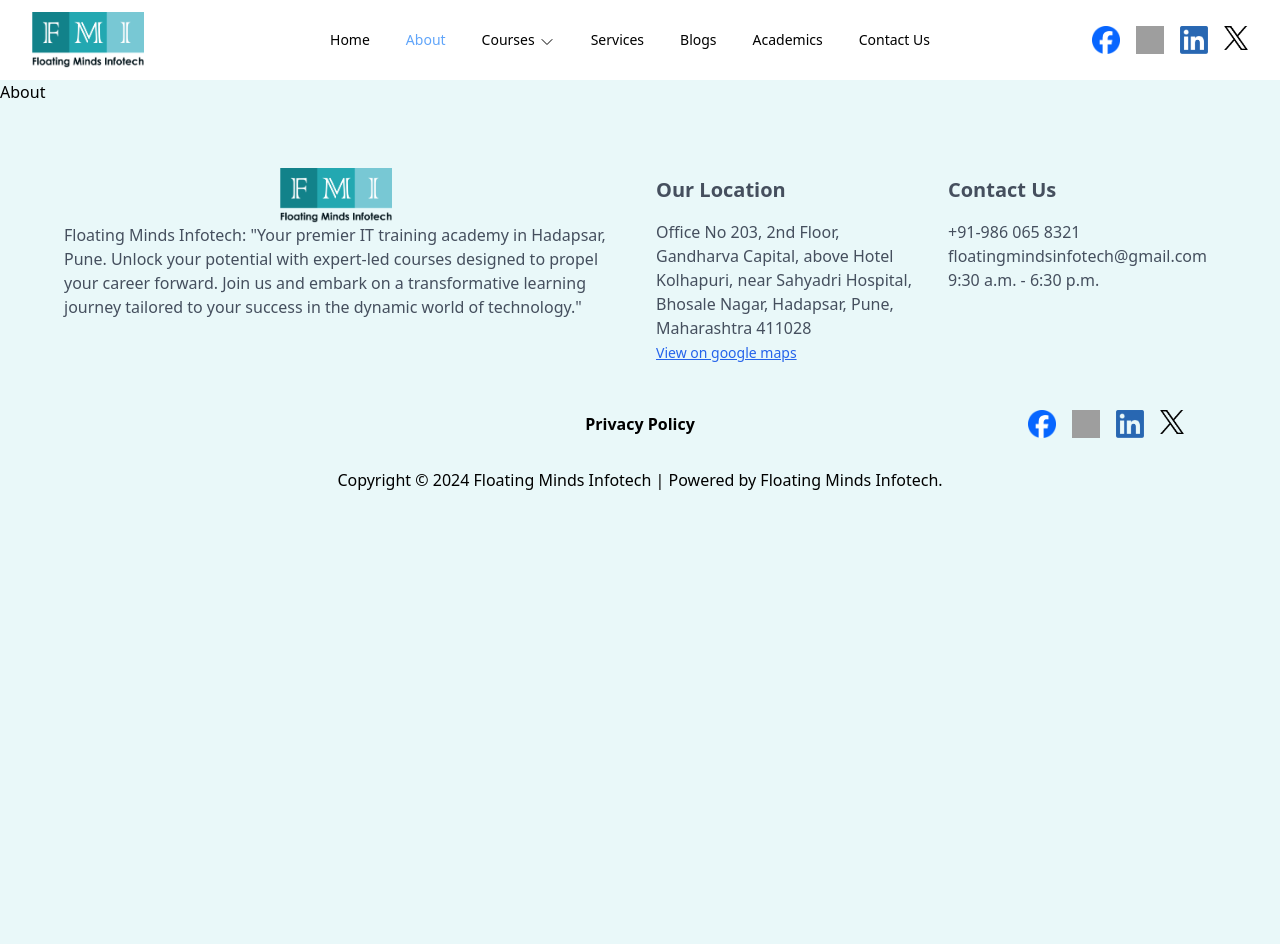
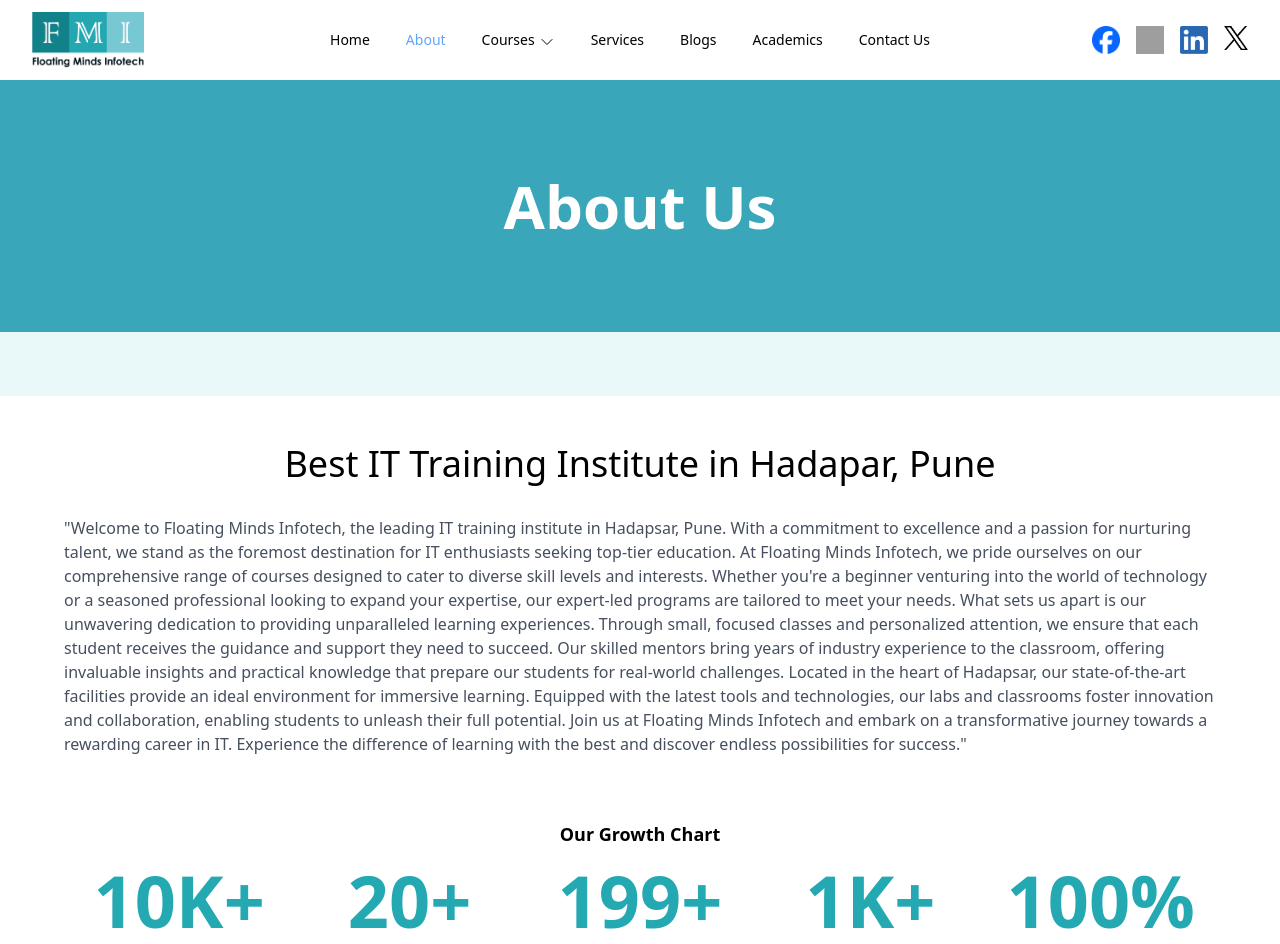
Before and after one commit to pankajmokashi/floating-minds, a React (Vite) app: page /about in a window 1280 px wide. Shown: the top 944 px of the page. Before the commit the page ends 800 px from the top, so only its background shows below. Built offline with nearby package versions, Linux system fonts and the light colour scheme; grey boxes are pictures that could not be loaded.

Commit message:
add about page data

```diff
--- /dev/null
+++ b/src/components/GrowthChart.jsx
@@ -0,0 +1,41 @@
+function GrowthChart() {
+  return (
+    <div>
+      <h3 className="text-lg font-bold text-center mb-4">Our Growth Chart</h3>
+      <div className="grid grid-cols-2 xm:grid-cols-3 lg:grid-cols-5 gap-y-8 text-sm sm:text-base text-center">
+        <div>
+          <div className="text-4xl xm:text-5xl sm:text-7xl font-semibold mb-1 text-[#24A9B2]">
+            10K+
+          </div>
+          <p>Certified Students</p>
+        </div>
+        <div>
+          <div className="text-4xl xm:text-5xl sm:text-7xl font-semibold mb-1 text-[#24A9B2]">
+            20+
+          </div>
+          <p>Corporate Trainers</p>
+        </div>
+        <div>
+          <div className="text-4xl xm:text-5xl sm:text-7xl font-semibold mb-1 text-[#24A9B2]">
+            199+
+          </div>
+          <p>Companies</p>
+        </div>
+        <div>
+          <div className="text-4xl xm:text-5xl sm:text-7xl font-semibold mb-1 text-[#24A9B2]">
+            1K+
+          </div>
+          <p>Students Placement</p>
+        </div>
+        <div>
+          <div className="text-4xl xm:text-5xl sm:text-7xl font-semibold mb-1 text-[#24A9B2]">
+            100%
+          </div>
+          <p>Placement Support</p>
+        </div>
+      </div>
+    </div>
+  );
+}
+
+export default GrowthChart;
--- a/src/pages/About.jsx
+++ b/src/pages/About.jsx
@@ -1,5 +1,86 @@
+import GrowthChart from "../components/GrowthChart";
+
+const data = [
+  {
+    name: "Mission Statement",
+    desc: "At Floating Minds Infotech, our mission is to empower individuals with the latest IT skills and knowledge, positioning them as leaders in the fast-paced world of technology. Located in the vibrant city of Hasapsar, Pune, we are dedicated to providing cutting-edge training programs that leverage modern technology and industry best practices. Our commitment lies in nurturing talent, fostering innovation, and enabling our students to thrive in a dynamic IT landscape. Through comprehensive courses, hands-on learning experiences, and personalized guidance, we aim to shape the next generation of IT professionals equipped to tackle real-world challenges and drive meaningful change. Join us at Floating Minds Infotech, where learning knows no bounds, and possibilities are limitless.",
+  },
+  {
+    name: "Our Core Values",
+    desc: "At Floating Minds Infotech, we are not just a training institute; we are the gateway to a bright and successful career in information technology. Located in the bustling city of Hasapsar, Pune, we offer unparalleled opportunities for aspiring IT professionals to excel and thrive in the digital age. With our modern technology-infused training programs, expert faculty, and industry-aligned curriculum, we provide students with the tools they need to embark on a journey towards a fulfilling career in IT. Whether you’re a seasoned professional looking to upskill or a fresh graduate eager to kickstart your career, Floating Minds Infotech is your trusted partner for realizing your ambitions. Join us and unlock endless possibilities for growth, innovation, and success in the dynamic world of information technology.",
+  },
+  {
+    name: "Our Philosophy",
+    desc: "At Floating Minds Infotech, we believe that education is the cornerstone of success in the ever-evolving fields of Information Technology and Digital Marketing. Our philosophy is rooted in the belief that every individual has the potential to thrive in these dynamic industries given the right guidance, resources, and support. We are committed to providing comprehensive and cutting-edge training courses that not only equip our students with the technical skills and knowledge needed to excel but also nurture their creativity, critical thinking, and problem-solving abilities. Our philosophy centers on fostering a learning environment that encourages curiosity, innovation, and continuous growth. We believe in empowering our students to embrace change, adapt to new technologies, and become lifelong learners who are capable of making meaningful contributions to the digital world.",
+  },
+];
+
 function About() {
-  return <div>About</div>;
+  return (
+    <main>
+      <section className="bg-[#3AA6B9] py-16 sm:py-24 mb-8 sm:mb-16">
+        <div className="mx-auto max-w-screen-2xl px-4 sm:px-8 md:px-16">
+          <h1 className="text-white text-4xl xm:text-6xl font-bold text-center">
+            About Us
+          </h1>
+        </div>
+      </section>
+      <div className="bg-white py-12">
+        <div className="mx-auto max-w-screen-2xl px-4 sm:px-8 md:px-16">
+          <section>
+            <div className="mb-16">
+              <h2 className="text-2xl xm:text-4xl font-medium text-center mb-8">
+                Best IT Training Institute in Hadapar, Pune
+              </h2>
+              <p className="text-sm md:text-base text-[#454f5e]">
+                &quot;Welcome to Floating Minds Infotech, the leading IT
+                training institute in Hadapsar, Pune. With a commitment to
+                excellence and a passion for nurturing talent, we stand as the
+                foremost destination for IT enthusiasts seeking top-tier
+                education. At Floating Minds Infotech, we pride ourselves on our
+                comprehensive range of courses designed to cater to diverse
+                skill levels and interests. Whether you&apos;re a beginner
+                venturing into the world of technology or a seasoned
+                professional looking to expand your expertise, our expert-led
+                programs are tailored to meet your needs. What sets us apart is
+                our unwavering dedication to providing unparalleled learning
+                experiences. Through small, focused classes and personalized
+                attention, we ensure that each student receives the guidance and
+                support they need to succeed. Our skilled mentors bring years of
+                industry experience to the classroom, offering invaluable
+                insights and practical knowledge that prepare our students for
+                real-world challenges. Located in the heart of Hadapsar, our
+                state-of-the-art facilities provide an ideal environment for
+                immersive learning. Equipped with the latest tools and
+                technologies, our labs and classrooms foster innovation and
+                collaboration, enabling students to unleash their full
+                potential. Join us at Floating Minds Infotech and embark on a
+                transformative journey towards a rewarding career in IT.
+                Experience the difference of learning with the best and discover
+                endless possibilities for success.&quot;
+              </p>
+            </div>
+            <GrowthChart />
+          </section>
+          <section>
+            {data.map((item) => (
+              <div
+                key={item.name}
+                className="mt-8 sm:mt-16 pt-8 sm:pt-16 border-t border-slate-400 flex flex-col md:flex-row gap-4 md:gap-8"
+              >
+                <h4 className="min-w-[200px] text-lg font-medium">
+                  {item.name}
+                </h4>
+                <p className="text-sm sm:text-base md:text-sm lg:text-base">
+                  {item.desc}
+                </p>
+              </div>
+            ))}
+          </section>
+        </div>
+      </div>
+    </main>
+  );
 }
 
 export default About;
--- a/src/pages/Home.jsx
+++ b/src/pages/Home.jsx
@@ -1,5 +1,6 @@
 import { useEffect, useState } from "react";
 import CourseCards from "../components/CourseCards";
+import GrowthChart from "../components/GrowthChart";
 
 function Home() {
   const [show, setShow] = useState(true);
@@ -72,43 +73,7 @@
               )}
             </div>
           </div>
-          <div>
-            <h3 className="text-lg font-bold text-center mb-4">
-              Our Growth Chart
-            </h3>
-            <div className="grid grid-cols-2 xm:grid-cols-3 lg:grid-cols-5 gap-y-8 text-sm sm:text-base text-center">
-              <div>
-                <div className="text-4xl xm:text-5xl sm:text-7xl font-semibold mb-1 text-[#24A9B2]">
-                  10K+
-                </div>
-                <p>Certified Students</p>
-              </div>
-              <div>
-                <div className="text-4xl xm:text-5xl sm:text-7xl font-semibold mb-1 text-[#24A9B2]">
-                  20+
-                </div>
-                <p>Corporate Trainers</p>
-              </div>
-              <div>
-                <div className="text-4xl xm:text-5xl sm:text-7xl font-semibold mb-1 text-[#24A9B2]">
-                  199+
-                </div>
-                <p>Companies</p>
-              </div>
-              <div>
-                <div className="text-4xl xm:text-5xl sm:text-7xl font-semibold mb-1 text-[#24A9B2]">
-                  1K+
-                </div>
-                <p>Students Placement</p>
-              </div>
-              <div>
-                <div className="text-4xl xm:text-5xl sm:text-7xl font-semibold mb-1 text-[#24A9B2]">
-                  100%
-                </div>
-                <p>Placement Support</p>
-              </div>
-            </div>
-          </div>
+          <GrowthChart />
         </div>
       </section>
 
```
